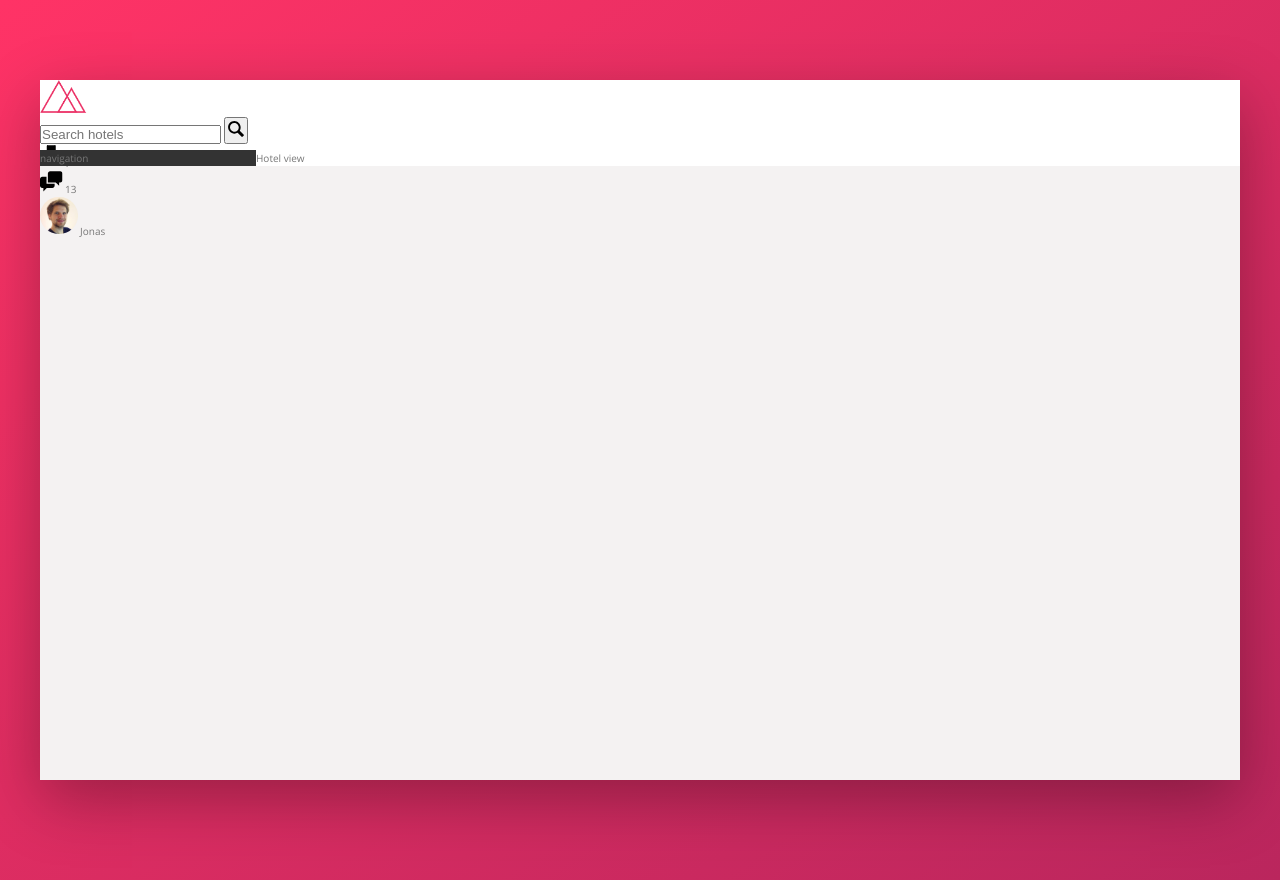
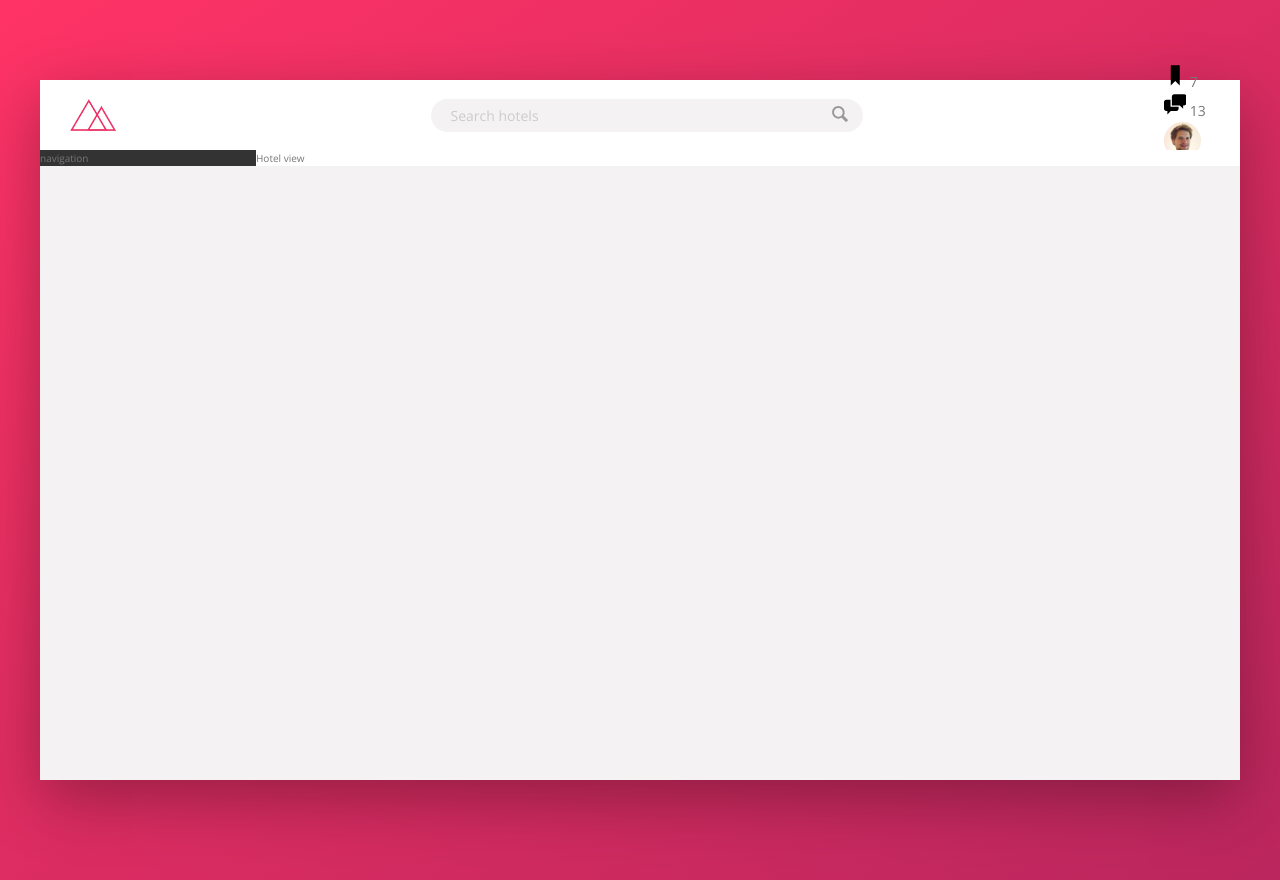
Before and after one commit to csergey8/Trillo, a website: page index.html in a window 1280 px wide. Drawn offline with nearby package versions, Linux system fonts and the light colour scheme.

Commit message:
styled input

```diff
--- a/sass/_components.scss
+++ b/sass/_components.scss
@@ -1,19 +1,58 @@
 .logo {
     height: 3.25rem;
+    margin-left: 3rem;
 }
 
 .search {
+
+    flex: 0 0 40%;
+    display: flex;
+    align-items: center;
+    justify-content: center;
     &__input {
+        font-family: inherit;
+        font-size: inherit;
+        background-color: var(--color-grey-light-2);
+        border: none;
+        padding: .7rem 2rem;
+        border-radius: 100px;
+        width: 90%;
+        transition: all .2s;
+        margin-right: -3.25rem;
 
+        &:focus {
+            outline: none;
+            width: 100%;
+            background-color: var(--color-grey-light-3);
+        }
+
+        &::-webkit-input-placeholder {
+            font-weight: 100;
+            color: var(--color-grey-light-4);
+        }
+    }
+
+    &__input:focus + &__button {
+        background-color: var(--color-grey-light-3);
     }
 
     &__button {
+        border: none;
+        background-color: var(--color-grey-light-2);
 
+        &:focus {
+            outline: none;
+        }
+
+        &:active {
+            transform: translateY(2px);
+        }
     }
 
     &__icon {
         height: 2rem;
         width: 2rem;
+        fill: var(--color-grey-dark-3);
     }
 }
 
--- a/sass/_layout.scss
+++ b/sass/_layout.scss
@@ -9,9 +9,14 @@
 }
 
 .header {
+    font-size: 1.4rem;
     height: 7rem;
     background-color: #fff;
     border-bottom: var(--color-grey-light-1);
+
+    display: flex;
+    justify-content: space-between;
+    align-items: center;
 }
 
 .content {
```
Also changed, not shown: css/style.css.
